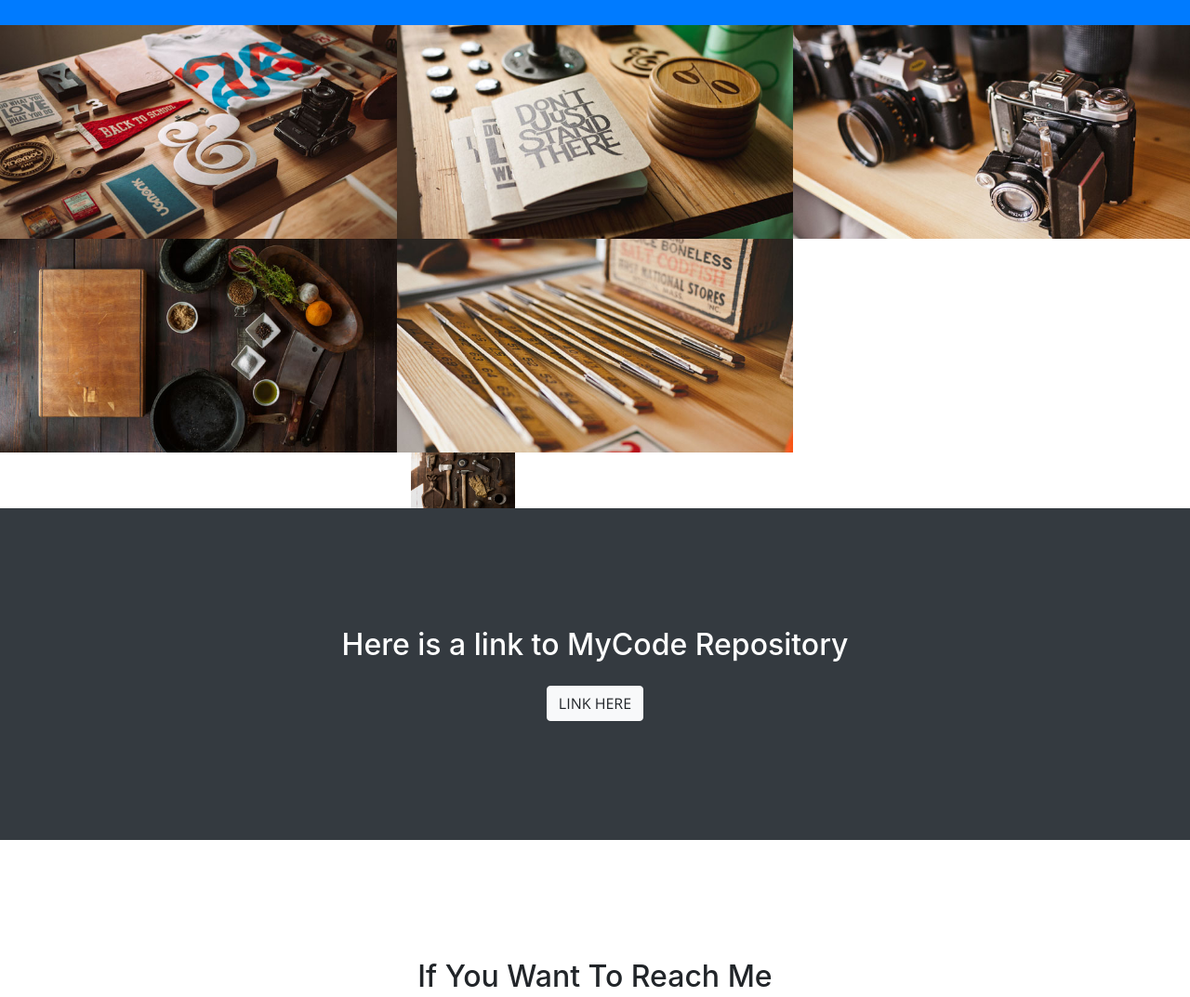
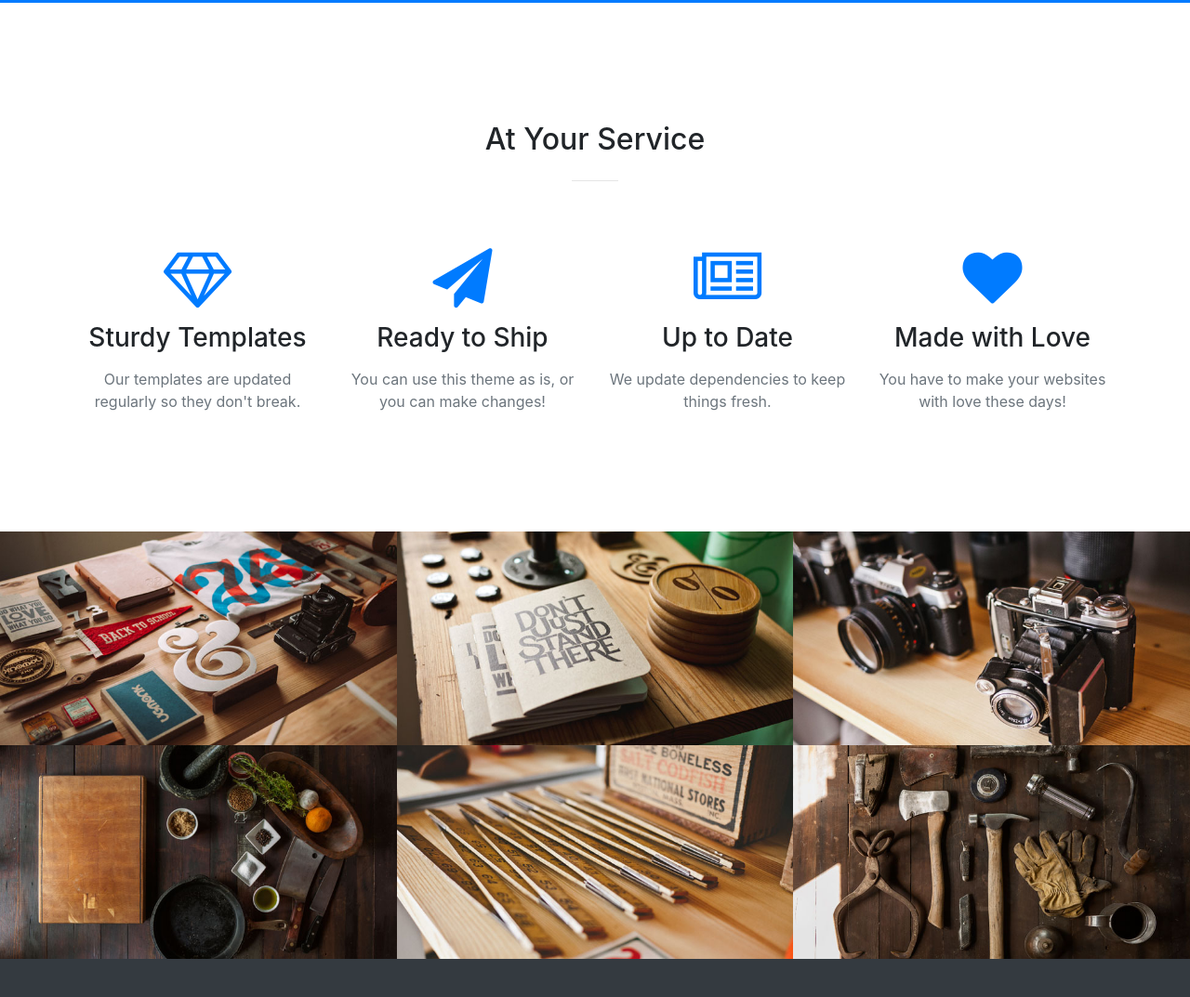
Before and after one commit to krit3000/krit3000.github.io, a website with bundled scripts: page index.html in a window 1280 px wide. Shown: the part 1274-2347 px from the top of the page at 93% size. Built offline with nearby package versions, Linux system fonts and the light colour scheme.

Commit message:
Update index.html

```diff
--- a/index.html
+++ b/index.html
@@ -1,4 +1,4 @@
-DOCTYPE html>
+<!DOCTYPE html>
 <html lang="en">
 
   <head>
@@ -84,7 +84,43 @@
       </div>
     </section>
 
-
+    <section id="services">
+      <div class="container">
+        <div class="row">
+          <div class="col-lg-12 text-center">
+            <h2 class="section-heading">At Your Service</h2>
+            <hr class="my-4">
+          </div>
+        </div>
+      </div>
+      <div class="container">
+        <div class="row">
+          <div class="col-lg-3 col-md-6 text-center">
+            <div class="service-box mt-5 mx-auto">
+              <i class="fa fa-4x fa-diamond text-primary mb-3 sr-icons"></i>
+              <h3 class="mb-3">Sturdy Templates</h3>
+              <p class="text-muted mb-0">Our templates are updated regularly so they don't break.</p>
+            </div>
+          </div>
+          <div class="col-lg-3 col-md-6 text-center">
+            <div class="service-box mt-5 mx-auto">
+              <i class="fa fa-4x fa-paper-plane text-primary mb-3 sr-icons"></i>
+              <h3 class="mb-3">Ready to Ship</h3>
+              <p class="text-muted mb-0">You can use this theme as is, or you can make changes!</p>
+            </div>
+          </div>
+          <div class="col-lg-3 col-md-6 text-center">
+            <div class="service-box mt-5 mx-auto">
+              <i class="fa fa-4x fa-newspaper-o text-primary mb-3 sr-icons"></i>
+              <h3 class="mb-3">Up to Date</h3>
+              <p class="text-muted mb-0">We update dependencies to keep things fresh.</p>
+            </div>
+          </div>
+          <div class="col-lg-3 col-md-6 text-center">
+            <div class="service-box mt-5 mx-auto">
+              <i class="fa fa-4x fa-heart text-primary mb-3 sr-icons"></i>
+              <h3 class="mb-3">Made with Love</h3>
+              <p class="text-muted mb-0">You have to make your websites with love these days!</p>
             </div>
           </div>
         </div>
@@ -100,10 +136,10 @@
               <div class="portfolio-box-caption">
                 <div class="portfolio-box-caption-content">
                   <div class="project-category text-faded">
-
+                    Category
                   </div>
                   <div class="project-name">
-
+                    Project Name
                   </div>
                 </div>
               </div>
@@ -115,10 +151,10 @@
               <div class="portfolio-box-caption">
                 <div class="portfolio-box-caption-content">
                   <div class="project-category text-faded">
-
+                    Category
                   </div>
                   <div class="project-name">
-
+                    Project Name
                   </div>
                 </div>
               </div>
@@ -130,10 +166,10 @@
               <div class="portfolio-box-caption">
                 <div class="portfolio-box-caption-content">
                   <div class="project-category text-faded">
-
+                    Category
                   </div>
                   <div class="project-name">
-
+                    Project Name
                   </div>
                 </div>
               </div>
@@ -145,10 +181,10 @@
               <div class="portfolio-box-caption">
                 <div class="portfolio-box-caption-content">
                   <div class="project-category text-faded">
-
+                    Category
                   </div>
                   <div class="project-name">
-
+                    Project Name
                   </div>
                 </div>
               </div>
@@ -159,10 +195,11 @@
               <img class="img-fluid" src="img/portfolio/thumbnails/5.jpg" alt="">
               <div class="portfolio-box-caption">
                 <div class="portfolio-box-caption-content">
-                  <div class="project-category text-faded"
+                  <div class="project-category text-faded">
+                    Category
                   </div>
                   <div class="project-name">
-
+                    Project Name
                   </div>
                 </div>
               </div>
@@ -174,9 +211,11 @@
               <div class="portfolio-box-caption">
                 <div class="portfolio-box-caption-content">
                   <div class="project-category text-faded">
+                    Category
                   </div>
                   <div class="project-name">
-                               </div>
+                    Project Name
+                  </div>
                 </div>
               </div>
             </a>
@@ -187,8 +226,8 @@
 
     <section class="bg-dark text-white">
       <div class="container text-center">
-        <h2 class="mb-4">Here is a link to MyCode Repository</h2>
-        <a class="btn btn-light btn-xl sr-button" href="http://startbootstrap.com/template-overviews/creative/">Link Here</a>
+        <h2 class="mb-4">Free Download at Start Bootstrap!</h2>
+        <a class="btn btn-light btn-xl sr-button" href="http://startbootstrap.com/template-overviews/creative/">Download Now!</a>
       </div>
     </section>
 
```
